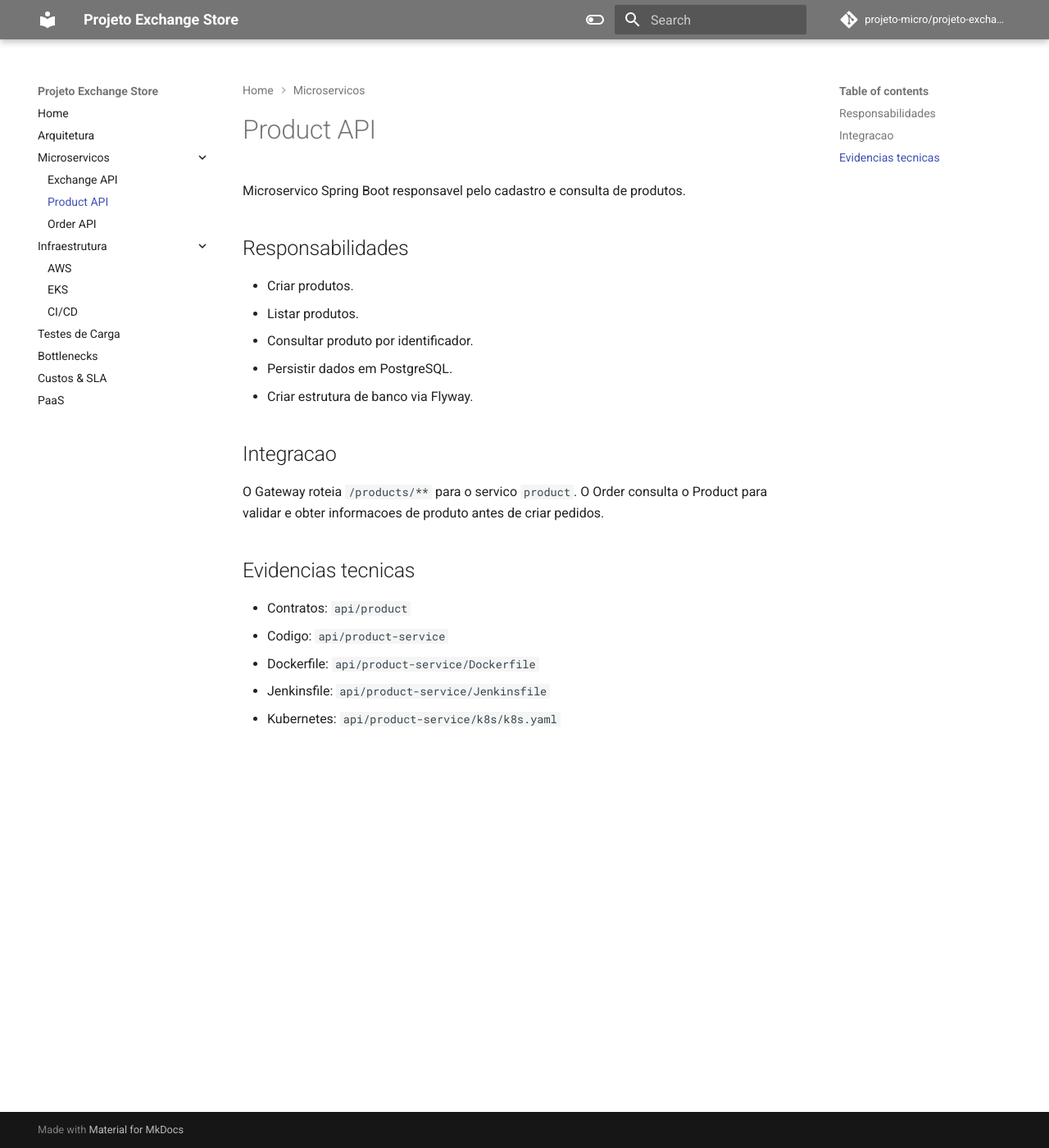
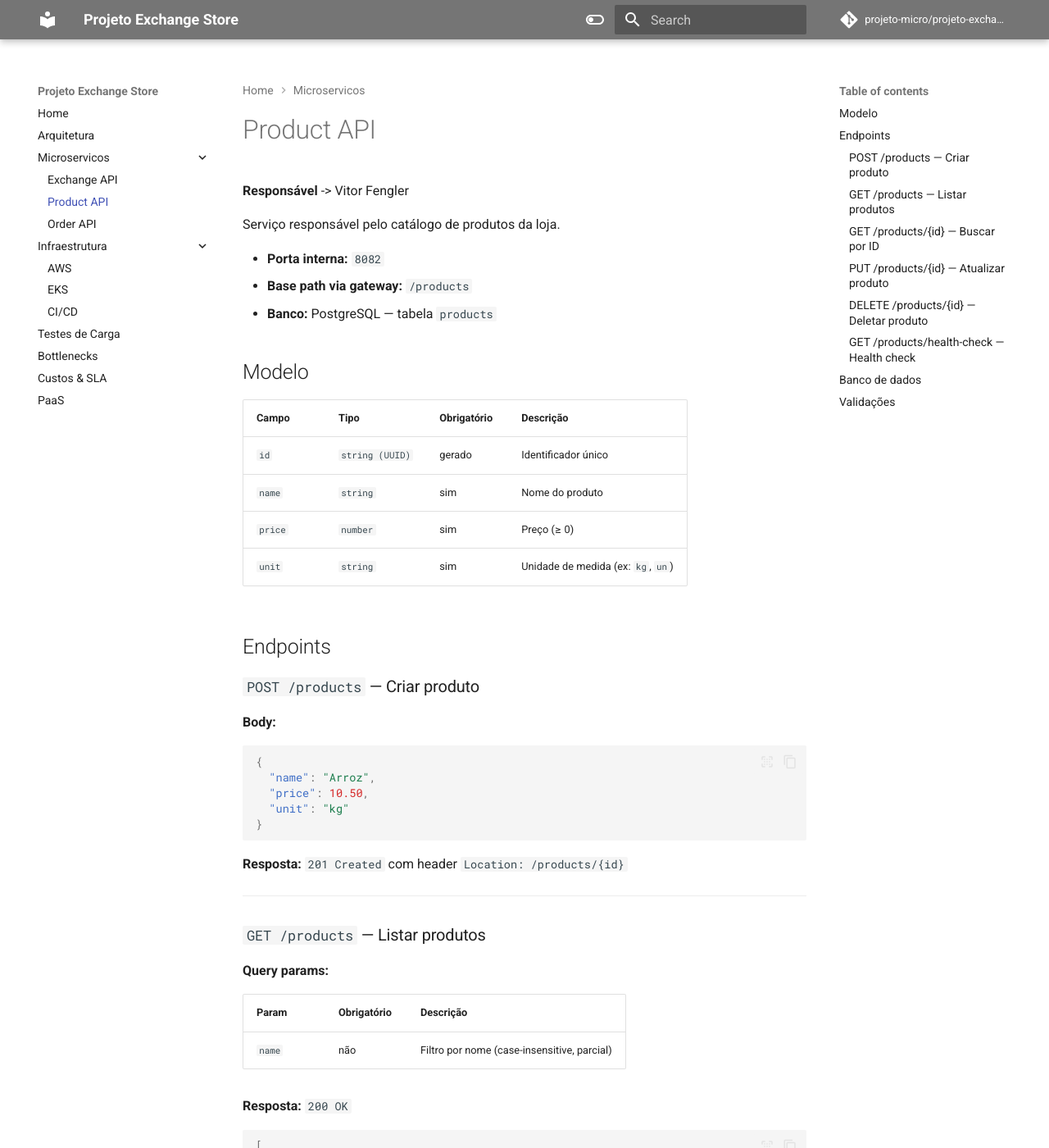
Before and after one commit to projeto-micro/projeto, an MkDocs documentation site: the page built from docs/services/product.md, in a window 1280 px wide and 1400 px high. Shown: the whole window at 82% size. Built offline with MkDocs 1.6.1 and Material for MkDocs 9.7.7, drawn with Linux system fonts in a browser that asks for light colours; comment, search, counter and statistics services are not loaded; some of the changed text lies outside the part shown.

Commit message:
Enhance Product API documentation
Add detailed API documentation for Product service including endpoints, request/response examples, and database schema.

````diff
--- a/docs/services/product.md
+++ b/docs/services/product.md
@@ -1,23 +1,116 @@
 # Product API
 
-Microservico Spring Boot responsavel pelo cadastro e consulta de produtos.
+**Responsável** -> Vitor Fengler
 
-## Responsabilidades
+Serviço responsável pelo catálogo de produtos da loja.
 
-- Criar produtos.
-- Listar produtos.
-- Consultar produto por identificador.
-- Persistir dados em PostgreSQL.
-- Criar estrutura de banco via Flyway.
+- **Porta interna:** `8082`
+- **Base path via gateway:** `/products`
+- **Banco:** PostgreSQL — tabela `products`
 
-## Integracao
+## Modelo
 
-O Gateway roteia `/products/**` para o servico `product`. O Order consulta o Product para validar e obter informacoes de produto antes de criar pedidos.
+| Campo | Tipo | Obrigatório | Descrição |
+|---|---|---|---|
+| `id` | `string (UUID)` | gerado | Identificador único |
+| `name` | `string` | sim | Nome do produto |
+| `price` | `number` | sim | Preço (≥ 0) |
+| `unit` | `string` | sim | Unidade de medida (ex: `kg`, `un`) |
 
-## Evidencias tecnicas
+## Endpoints
 
-- Contratos: `api/product`
-- Codigo: `api/product-service`
-- Dockerfile: `api/product-service/Dockerfile`
-- Jenkinsfile: `api/product-service/Jenkinsfile`
-- Kubernetes: `api/product-service/k8s/k8s.yaml`
+### `POST /products` — Criar produto
+
+**Body:**
+```json
+{
+  "name": "Arroz",
+  "price": 10.50,
+  "unit": "kg"
+}
+```
+
+**Resposta:** `201 Created` com header `Location: /products/{id}`
+
+---
+
+### `GET /products` — Listar produtos
+
+**Query params:**
+
+| Param | Obrigatório | Descrição |
+|---|---|---|
+| `name` | não | Filtro por nome (case-insensitive, parcial) |
+
+**Resposta:** `200 OK`
+```json
+[
+  {
+    "id": "uuid",
+    "name": "Arroz",
+    "price": 10.50,
+    "unit": "kg"
+  }
+]
+```
+
+---
+
+### `GET /products/{id}` — Buscar por ID
+
+**Resposta:** `200 OK` ou `404 Not Found`
+
+```json
+{
+  "id": "uuid",
+  "name": "Arroz",
+  "price": 10.50,
+  "unit": "kg"
+}
+```
+
+---
+
+### `PUT /products/{id}` — Atualizar produto
+
+**Body:**
+```json
+{
+  "name": "Arroz Integral",
+  "price": 12.00,
+  "unit": "kg"
+}
+```
+
+**Resposta:** `200 OK` ou `404 Not Found`
+
+---
+
+### `DELETE /products/{id}` — Deletar produto
+
+**Resposta:** `204 No Content` ou `404 Not Found`
+
+---
+
+### `GET /products/health-check` — Health check
+
+**Resposta:** `200 OK`
+
+## Banco de dados
+
+Migration `V1__create_products.sql`:
+
+```sql
+CREATE TABLE products (
+    id VARCHAR(36) PRIMARY KEY,
+    name VARCHAR(255) NOT NULL,
+    price NUMERIC(10,2) NOT NULL,
+    unit VARCHAR(50) NOT NULL
+);
+```
+
+## Validações
+
+- `name` não pode ser vazio
+- `price` não pode ser nulo nem negativo
+- `unit` não pode ser vazio
````
